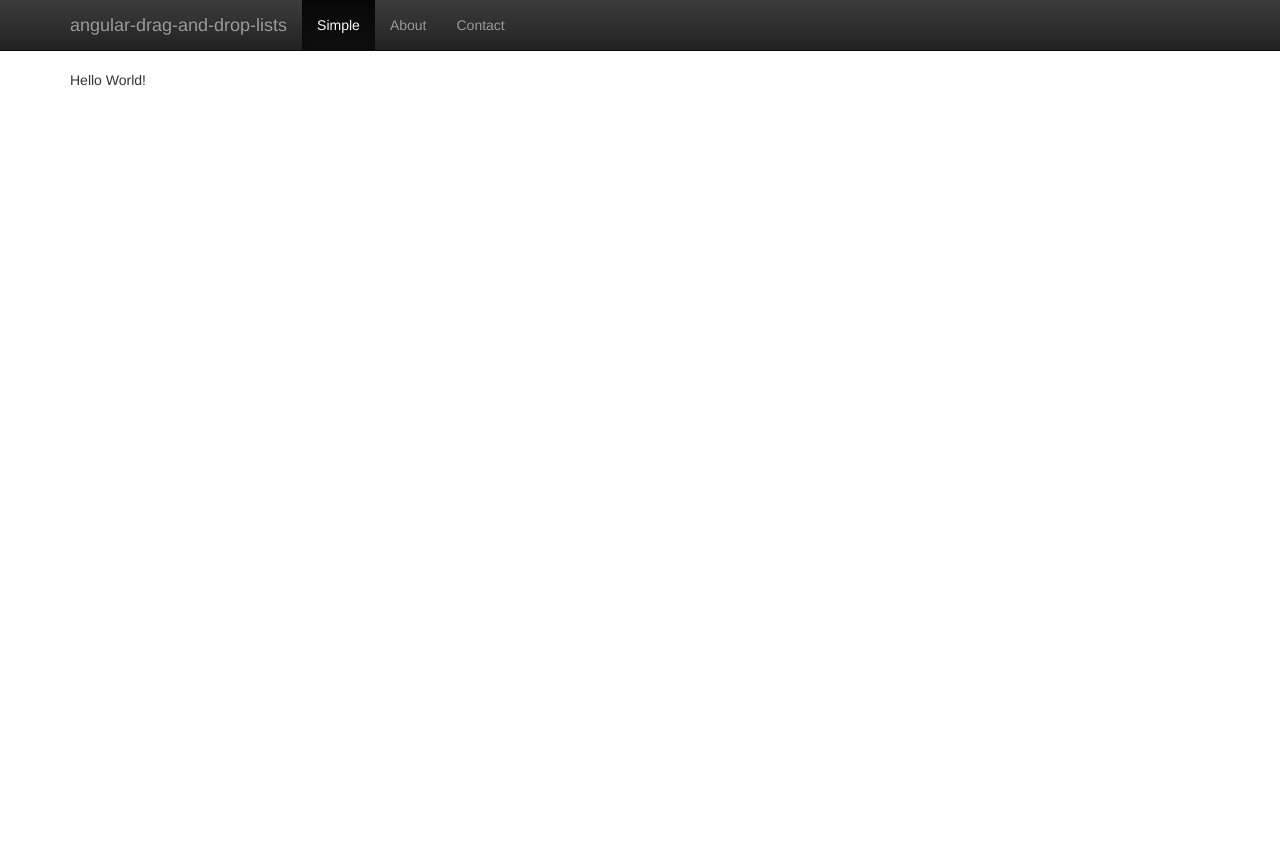
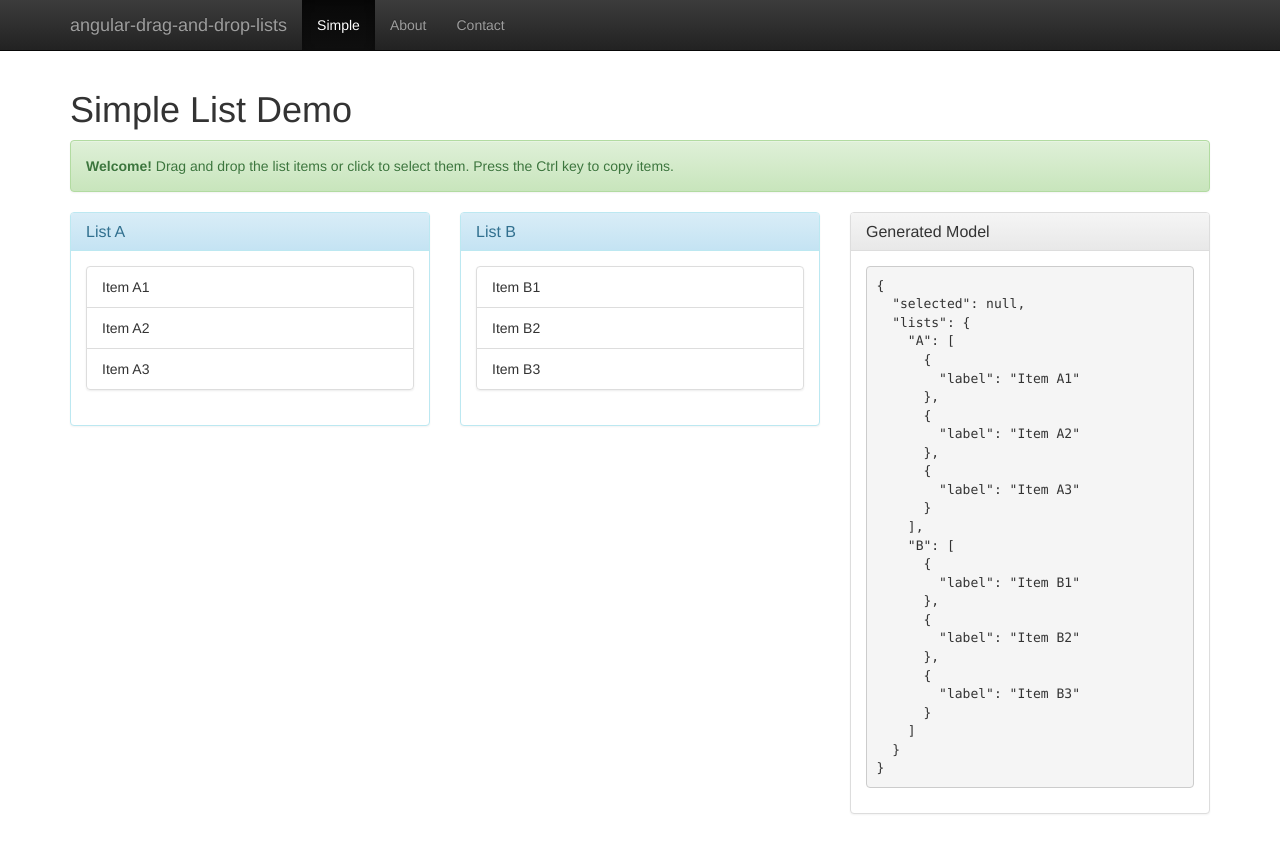
Before and after one commit to marceljuenemann/angular-drag-and-drop-lists, a website: page demo/index.html at #!/simple in a window 1280 px wide. Before the commit the page ends 800 px from the top, so only its background shows below. Drawn offline with nearby package versions, Linux system fonts and the light colour scheme; some packages are replaced by stand-ins of ours.

Commit message:
Simple list demo implemented

```diff
--- a/angular-drag-and-drop-lists.js
+++ b/angular-drag-and-drop-lists.js
@@ -1,7 +1,4 @@
-'use strict';
-
-/* Controllers */
-angular.module('myApp.controllers', [])
+angular.module('dndLists', [])
     .directive('dndDraggable', function($parse, $timeout) {
         return function(scope, element, attr) {
             var model = attr.dndDraggable;
@@ -52,12 +49,12 @@ angular.module('myApp.controllers', [])
         };
     })
 
-    .directive('dndDropzone', function($timeout) {
+    .directive('dndList', function($timeout) {
         return function(scope, element, attr) {
             var listNode = element[0];
             var placeholder = angular.element("<li class='dndPlaceholder'></li>");
             var placeholderNode = placeholder[0];
-            var dropzoneList = attr.dndDropzone;
+            var dropzoneList = attr.dndList;
 
             element.on('dragover', function(event) {
                 // convert type list to real array
@@ -118,8 +115,8 @@ angular.module('myApp.controllers', [])
 
             });
         };
-    })
-
+    });
+/*
     .controller('MyCtrl1', ['$scope', function($scope) {
         $scope.toolbox = [
             {
@@ -153,3 +150,4 @@ angular.module('myApp.controllers', [])
     .controller('MyCtrl2', [function() {
 
     }]);
+*/
--- a/demo/demo-framework.js
+++ b/demo/demo-framework.js
@@ -1,4 +1,4 @@
-angular.module("demo", ["ngRoute"]).config(function($routeProvider) {
+angular.module("demo", ["ngRoute", "dndLists"]).config(function($routeProvider) {
     $routeProvider
         .when('/simple', {
             templateUrl: 'simple/simple.html',
--- a/demo/index.html
+++ b/demo/index.html
@@ -6,14 +6,15 @@
 
     <!-- angular is the only dependency! -->
     <script src="//ajax.googleapis.com/ajax/libs/angularjs/1.2.16/angular.min.js"></script>
-<!--    <script src="../angular-http://ajax.googleapis.com/ajax/libs/angularjs/1.2.16/angular.min.js"></script>-->
+    <script src="../angular-drag-and-drop-lists.js"></script>
+
 
     <!-- Stuff that is only required in this demo (no need to copy) -->
-    <script src="//ajax.googleapis.com/ajax/libs/angularjs/1.2.16/angular-route.min.js"></script>
     <link rel="stylesheet" href="http://netdna.bootstrapcdn.com/bootstrap/3.1.1/css/bootstrap.min.css">
     <link rel="stylesheet" href="http://netdna.bootstrapcdn.com/bootstrap/3.1.1/css/bootstrap-theme.min.css">
+    <link rel="stylesheet" type="text/css" href="simple/simple.css" />
 
-    <!-- Demo code -->
+    <script src="//ajax.googleapis.com/ajax/libs/angularjs/1.2.16/angular-route.min.js"></script>
     <script src="demo-framework.js"></script>
     <script src="simple/simple.js"></script>
 
--- /dev/null
+++ b/demo/simple/simple.css
@@ -0,0 +1,14 @@
+ul[dnd-list] {
+    min-height: 42px;
+}
+
+ul[dnd-list] .dndDraggingSource {
+    display: none;
+}
+
+ul[dnd-list] .dndPlaceholder {
+    position: relative;
+    display: block;
+    background-color: #ddd;
+    min-height: 42px;
+}
--- a/demo/simple/simple.html
+++ b/demo/simple/simple.html
@@ -1 +1,96 @@
-Hello World!
+<h1>Simple List Demo</h1>
+
+<div class="alert alert-success">
+    <strong>Welcome!</strong>
+    Drag and drop the list items or click to select them. Press the Ctrl key to copy items.
+</div>
+
+<div class="row">
+
+    <div ng-repeat="(listName, list) in models.lists" class="col-md-4">
+        <div class="panel panel-info">
+            <div class="panel-heading">
+                <h3 class="panel-title">List {{listName}}</h3>
+            </div>
+            <div class="panel-body">
+                <ul class="list-group"
+                    dnd-list="list">
+                    <!-- Make element draggable with item as data -->
+                    <li ng-repeat="item in list"
+                        class="list-group-item"
+                        dnd-draggable="item"
+                        dnd-moved="list.splice($index, 1)"
+                        dnd-effectAllowed="copyMove"
+                        dnd-selected="models.selected = item.label"
+                        ng-class="{'list-group-item-success': models.selected === item.label}"
+                            >
+                        {{item.label}}
+                    </li>
+                </ul>
+            </div>
+        </div>
+    </div>
+
+    <div class="col-md-4">
+        <div class="panel panel-default">
+            <div class="panel-heading">
+                <h3 class="panel-title">Generated Model</h3>
+            </div>
+            <div class="panel-body">
+                <pre class="code">{{modelAsJson}}</pre>
+            </div>
+        </div>
+    </div>
+</div>
+
+        <!--
+
+                        <div id="experiment">
+
+
+    <ul class="toolbox">
+        <li ng-repeat="item in toolbox"
+            dnd-draggable="item"
+            dnd-effect-allowed="copy"
+            dnd-copied="item.id = item.id + 1">
+            {{item.type}}
+        </li>
+    </ul>
+
+    <div class="dropzone" ng-repeat="list in lists" ng-include="'list.html'"></div>
+
+    <script type="text/ng-template" id="list.html">
+        <ul dnd-dropzone="list">
+            <li ng-repeat="item in list"
+                ng-class="{selected: model.selected === item}"
+                dnd-selected="model.selected = item"
+                dnd-draggable="item"
+                dnd-effectAllowed="copyMove"
+                dnd-moved="list.splice($index, 1)"
+                ng-include="item.type + '.html'">
+            </li>
+        </ul>
+    </script>
+
+    <script type="text/ng-template" id="item.html">
+        <div class="item">
+            {{item.type}} {{item.id}}
+        </div>
+    </script>
+
+    <script type="text/ng-template" id="container.html">
+        <div class="container">
+            <div class="column" ng-repeat="list in item.columns" ng-include="'list.html'"></div>
+            <div style="clear: both"></div>
+        </div>
+    </script>
+
+
+    <div style="clear:both"></div>
+
+    Selected: {{model.selected}}
+    <pre>{{result}}</pre>
+
+
+</div>
+-->
--- a/demo/simple/simple.js
+++ b/demo/simple/simple.js
@@ -1,3 +1,19 @@
 angular.module("demo").controller("SimpleDemoController", function($scope) {
 
+    $scope.models = {
+        selected: null,
+        lists: {"A": [], "B": []}
+    };
+
+    // Generate initial model
+    for (var i = 1; i <= 3; ++i) {
+        $scope.models.lists.A.push({label: "Item A" + i});
+        $scope.models.lists.B.push({label: "Item B" + i});
+    }
+
+    // Model to JSON for demo purpose
+    $scope.$watch('models', function(model) {
+        $scope.modelAsJson = angular.toJson(model, true);
+    }, true);
+
 });
```
